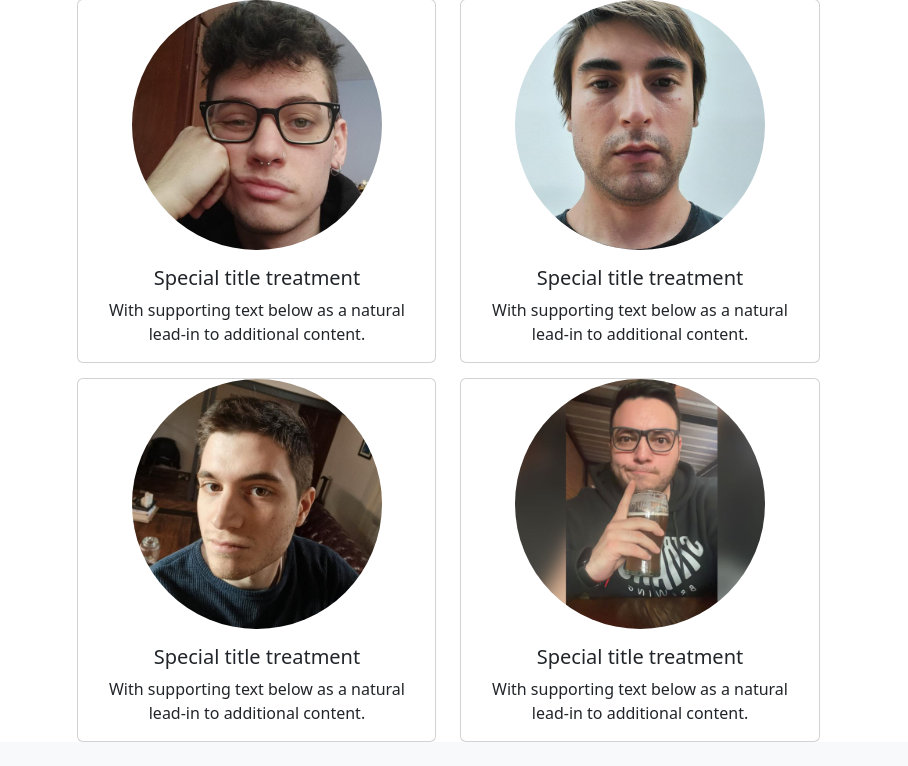
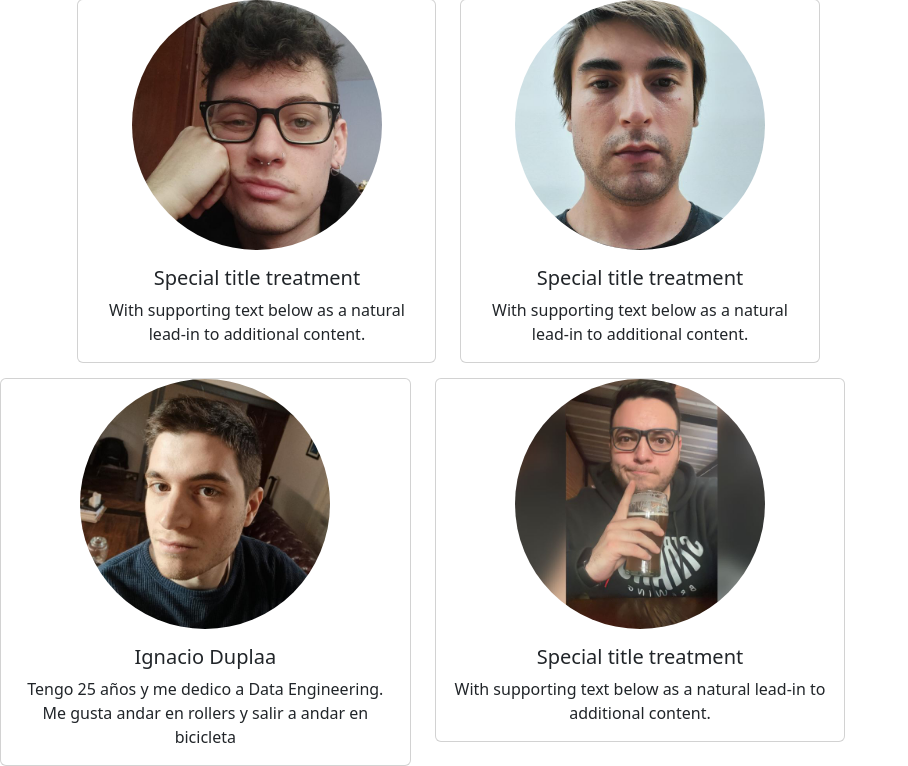
Before and after one commit to nachh07/Django-Project-, a Django app: page /videojuegos/about in a window 1280 px wide. Shown: the part 72-838 px from the top of the page, without its empty margins (0-908 px from the left). Before the commit the page ends 814 px from the top, so only its background shows below. Run offline with Django 4.2, Linux system fonts and the light colour scheme.

Commit message:
Update about.html

```diff
--- a/Videogames/templates/layouts/about.html
+++ b/Videogames/templates/layouts/about.html
@@ -36,8 +36,8 @@ Acerca de nosotros
           <div class="card">
             <img class="card-img-top" src="{% static 'img/profiles/nacho.jpg' %}" style="width: 250px; margin: 0 auto; border-radius: 200px" alt="Card image cap">
             <div class="card-body">
-              <h5 class="card-title" style="text-align: center;">Special title treatment</h5>
-              <p class="card-text">With supporting text below as a natural lead-in to additional content.</p>
+              <h5 class="card-title" style="text-align: center;">Ignacio Duplaa</h5>
+              <p class="card-text">Tengo 25 años y me dedico a Data Engineering. Me gusta andar en rollers y salir a andar en bicicleta</p>
             </div>
           </div>
         </div>
```
